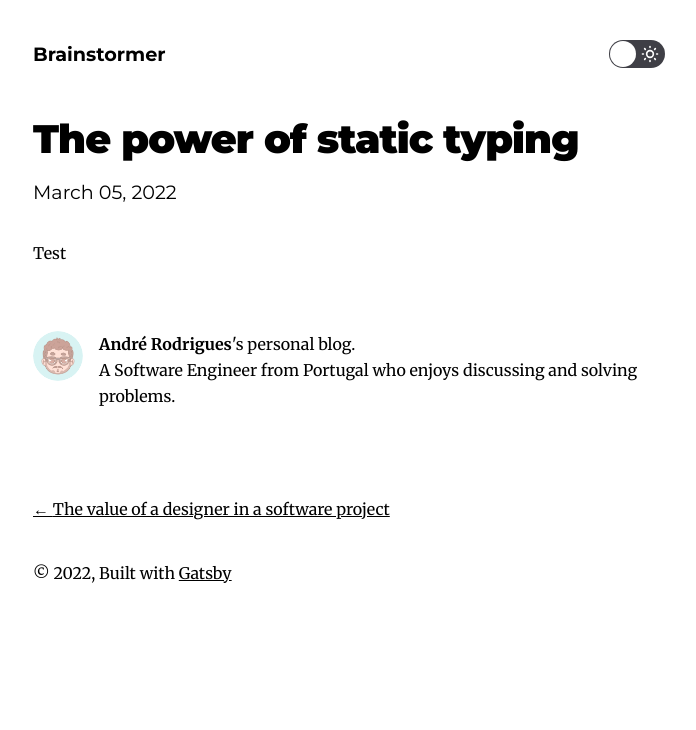
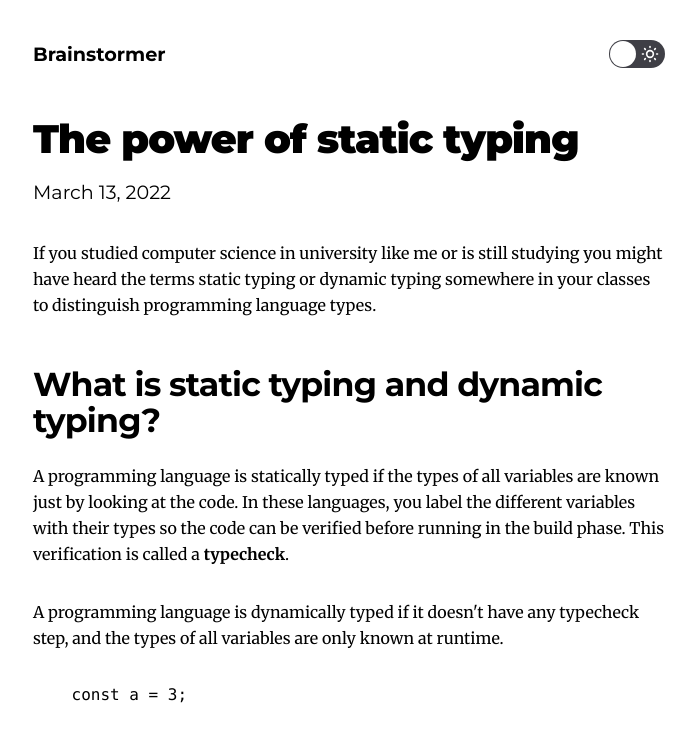
Before and after one commit to andrefrodrigues/brainstormer-blog, a Gatsby site: page /the-power-of-static-typing/ in a window 1280 px wide. Shown: the top 730 px of the page, without its empty margins (291-987 px from the left). Built offline with nearby package versions, Linux system fonts and the light colour scheme; Gatsby itself is replaced by a stand-in of ours; some packages are replaced by stand-ins of ours; code samples lack their colours.

Commit message:
Continue writing

````diff
--- a/content/blog/the-power-of-static-typing/index.md
+++ b/content/blog/the-power-of-static-typing/index.md
@@ -1,7 +1,16 @@
 ---
 title: The power of static typing
-date: "2022-03-05"
+date: "2022-03-13"
 description: "Go and Typescript are currently my favorite programming languages to work with. What do they have in common? They're both statically typed."
 ---
 
-Test
+If you studied computer science in university like me or is still studying you might have heard the terms static typing or dynamic typing somewhere in your classes to distinguish programming language types.
+
+## What is static typing and dynamic typing?
+A programming language is statically typed if the types of all variables are known just by looking at the code. In these languages, you label the different variables with their types so the code can be verified before running in the build phase. This verification is called a **typecheck**.
+
+A programming language is dynamically typed if it doesn't have any typecheck step, and the types of all variables are only known at runtime.
+
+```js
+    const a = 3;
+```
--- a/gatsby-config.js
+++ b/gatsby-config.js
@@ -6,7 +6,7 @@ module.exports = {
       summary: `A Software Engineer from Portugal who enjoys discussing and solving problems.`,
     },
     description: `A personal blog to present ideas and discuss different software engineering problems.`,
-    siteUrl: `https://gatsbystarterblogsource.gatsbyjs.io/`,
+    siteUrl: `https://brainstormer-blog.com`,
     social: {
       twitter: `afdrrodrigues`,
     },
--- a/src/components/seo.js
+++ b/src/components/seo.js
@@ -51,12 +51,8 @@ const Seo = ({ description, lang, meta, title }) => {
           content: metaDescription,
         },
         {
-          property: `og:type`,
-          content: `website`,
-        },
-        {
           name: `twitter:card`,
-          content: `summary`,
+          content: metaDescription,
         },
         {
           name: `twitter:creator`,
````
